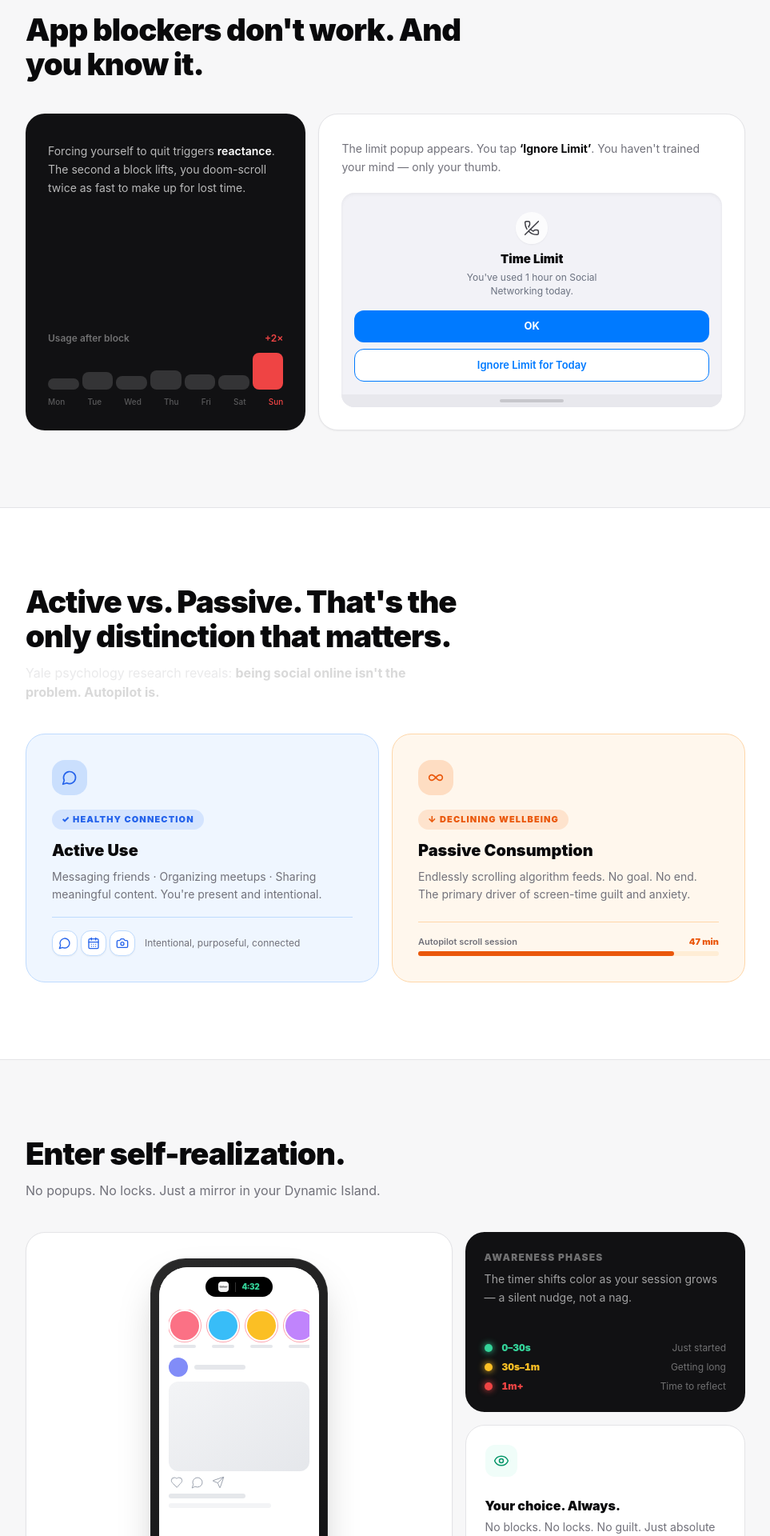
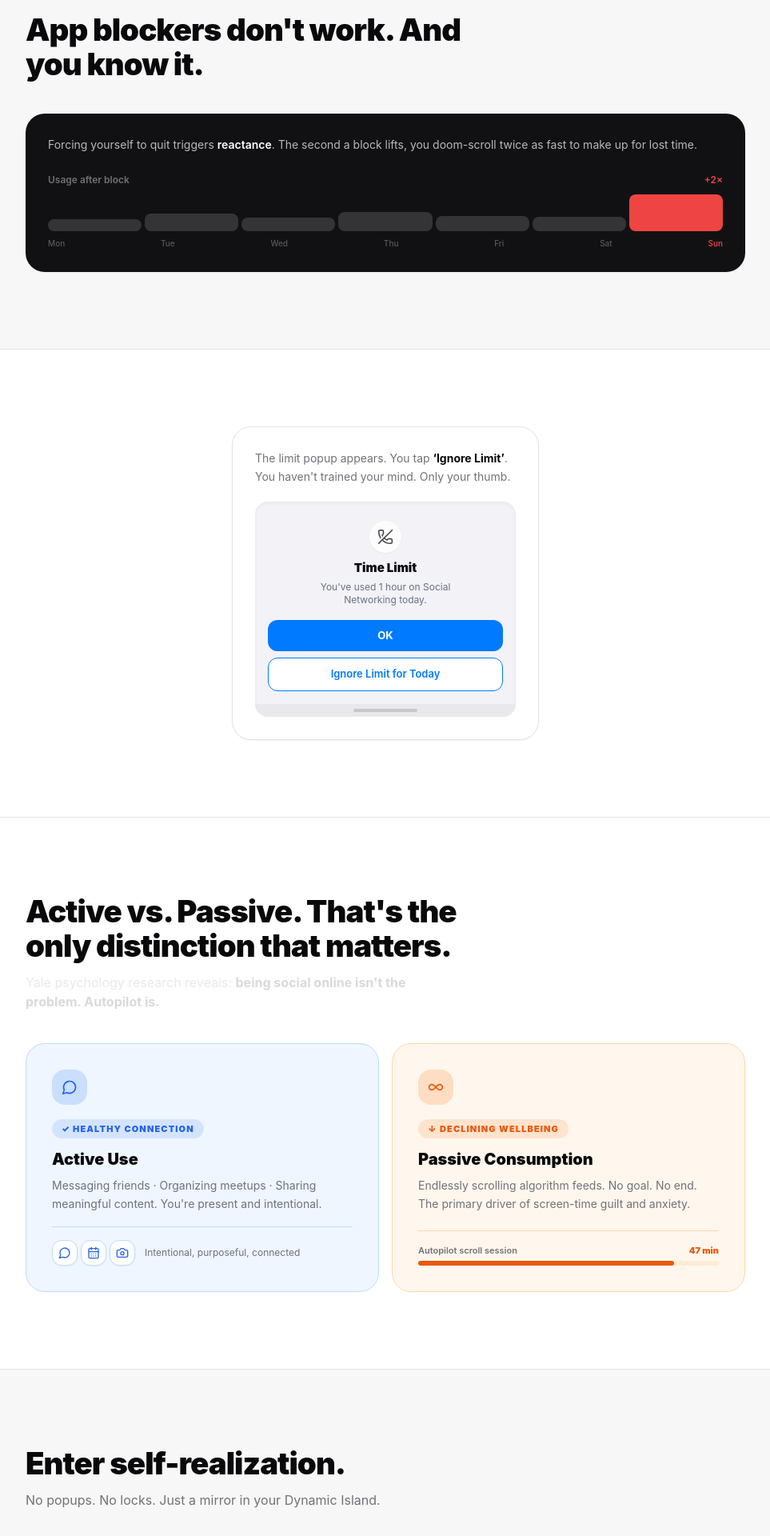
Before and after one commit to jvalaj/waitlist, a Next.js app: page / in a window 1280 px wide. Shown: the part 880-2800 px from the top of the page at 80% size, without its empty margins (158-1121 px from the left). Built offline with nearby package versions, Linux system fonts and the light colour scheme; a web font is replaced by a local one.

Commit message:
Extract iOS Screen Time and awareness cards into own sections; remove em dashes
Co-Authored-By: Claude Sonnet 4.6 <noreply@anthropic.com>

```diff
--- a/src/app/page.tsx
+++ b/src/app/page.tsx
@@ -1,8 +1,10 @@
 import { FloatingIsland } from '@/components/floating-island'
 import { HeroSection } from '@/components/hero-section'
 import { BlockersSection } from '@/components/blockers-section'
+import { OverrideSection } from '@/components/override-section'
 import { ScienceSection } from '@/components/science-section'
 import { HowSection } from '@/components/how-section'
+import { AwarenessSection } from '@/components/awareness-section'
 import { CTASection } from '@/components/cta-section'
 import { SiteFooter } from '@/components/site-footer'
 import { ScrollAnimations } from '@/components/scroll-animations'
@@ -15,8 +17,10 @@ export default function Home() {
       <main>
         <HeroSection />
         <BlockersSection />
+        <OverrideSection />
         <ScienceSection />
         <HowSection />
+        <AwarenessSection />
         <CTASection />
       </main>
       <SiteFooter />
--- /dev/null
+++ b/src/components/awareness-section.tsx
@@ -0,0 +1,51 @@
+import { Eye } from 'lucide-react'
+
+export function AwarenessSection() {
+  return (
+    <section className="px-6 py-24 bg-[#F7F7F8] border-b border-border">
+      <div className="max-w-[900px] mx-auto">
+        <div className="grid grid-cols-1 sm:grid-cols-2 gap-4">
+
+          <div className="bg-[#111113] text-white rounded-3xl p-6 fade-up flex flex-col justify-between gap-4">
+            <div>
+              <p className="text-xs font-black tracking-widest uppercase text-white/40 mb-2">Awareness phases</p>
+              <p className="text-sm text-white/60 leading-relaxed">
+                The timer shifts color as your session grows. A silent nudge, not a nag.
+              </p>
+            </div>
+            <div className="flex flex-col gap-2">
+              {[
+                { color: '#34D399', label: '0–30s', desc: 'Just started' },
+                { color: '#FBBF24', label: '30s–1m', desc: 'Getting long' },
+                { color: '#EF4444', label: '1m+', desc: 'Time to reflect' },
+              ].map(({ color, label, desc }) => (
+                <div key={label} className="flex items-center gap-3">
+                  <div className="w-2.5 h-2.5 rounded-full flex-shrink-0" style={{ background: color, boxShadow: `0 0 8px ${color}` }} />
+                  <span className="text-xs font-black tabular-nums" style={{ color }}>{label}</span>
+                  <span className="text-xs text-white/40 ml-auto">{desc}</span>
+                </div>
+              ))}
+            </div>
+          </div>
+
+          <div className="bg-white rounded-3xl p-6 border border-border fade-up flex flex-col justify-between gap-3">
+            <div className="w-10 h-10 rounded-xl bg-[#F0FDF9] flex items-center justify-center">
+              <Eye className="w-5 h-5 text-[#059669]" strokeWidth={1.8} />
+            </div>
+            <div>
+              <p className="font-black text-base mb-1">Your choice. Always.</p>
+              <p className="text-sm text-muted-foreground leading-relaxed">
+                No blocks. No locks. No guilt. Just absolute awareness, so you can decide for yourself.
+              </p>
+            </div>
+            <div className="flex items-center gap-2 text-[11px] font-bold text-[#34D399]">
+              <span className="w-1.5 h-1.5 rounded-full bg-[#34D399]" />
+              iOS 17+ · Dynamic Island required
+            </div>
+          </div>
+
+        </div>
+      </div>
+    </section>
+  )
+}
--- a/src/components/blockers-section.tsx
+++ b/src/components/blockers-section.tsx
@@ -1,4 +1,3 @@
-import { PhoneOff } from 'lucide-react'
 
 export function BlockersSection() {
   return (
@@ -10,13 +9,8 @@ export function BlockersSection() {
           App blockers don&apos;t work. And you know it.
         </h2>
 
-        {/* Bento grid — Rebound first, Override second */}
-        <div className="grid grid-cols-1 sm:grid-cols-5 gap-4">
-
-          {/* Card 1 — Rebound Effect (dark, col-span-2) */}
-          <div className="sm:col-span-2 bg-[#111113] text-white rounded-3xl p-7 shadow-sm fade-up flex flex-col justify-between gap-6">
+        <div className="bg-[#111113] text-white rounded-3xl p-7 shadow-sm fade-up flex flex-col justify-between gap-6">
           <div>
-              <p className="text-xs font-black tracking-widest uppercase text-white/40 mb-2"></p>
             <p className="text-sm text-white/70 leading-relaxed">
               Forcing yourself to quit triggers <span className="text-white font-semibold">reactance</span>.
               The second a block lifts, you doom-scroll twice as fast to make up for lost time.
@@ -45,43 +39,6 @@ export function BlockersSection() {
             </div>
           </div>
         </div>
-
-          {/* Card 2 — Override Loop with iOS Screen Time mockup (col-span-3) */}
-          <div className="sm:col-span-3 bg-white rounded-3xl p-7 shadow-sm border border-border fade-up flex flex-col gap-5">
-            <div>
-              <p className="text-xs font-black tracking-widest uppercase text-muted-foreground mb-1"></p>
-              <p className="text-sm text-muted-foreground leading-relaxed">
-                The limit popup appears. You tap <strong className="text-foreground">&lsquo;Ignore Limit&rsquo;</strong>.
-                You haven&apos;t trained your mind — only your thumb.
-              </p>
-            </div>
-
-            {/* Simulated iOS Screen Time alert */}
-            <div className="bg-[#F2F2F7] rounded-2xl overflow-hidden shadow-inner">
-              <div className="px-6 pt-6 pb-4 flex flex-col items-center gap-1 text-center">
-                <div className="w-10 h-10 rounded-full bg-white/80 flex items-center justify-center mb-1 shadow-sm">
-                  <PhoneOff className="w-5 h-5 text-[#3C3C43]" strokeWidth={1.8} />
-                </div>
-                <p className="font-black text-[15px]">Time Limit</p>
-                <p className="text-xs text-[#6B7280] leading-snug max-w-[200px]">
-                  You&apos;ve used 1 hour on Social Networking today.
-                </p>
-              </div>
-              <div className="px-4 pb-4 flex flex-col gap-2">
-                <button className="w-full bg-[#007AFF] text-white text-[13px] font-bold rounded-xl py-2.5">
-                  OK
-                </button>
-                <button className="w-full border border-[#007AFF] text-[#007AFF] text-[13px] font-semibold rounded-xl py-2.5 bg-white">
-                  Ignore Limit for Today
-                </button>
-              </div>
-              <div className="h-4 bg-[#E8E8ED] flex items-center justify-center">
-                <div className="w-20 h-1 bg-[#C7C7CC] rounded-full" />
-              </div>
-            </div>
-          </div>
-
-        </div>
       </div>
     </section>
   )
--- a/src/components/how-section.tsx
+++ b/src/components/how-section.tsx
@@ -1,5 +1,5 @@
 import Image from 'next/image'
-import { Heart, MessageCircle, Send, Home, Search, PlusSquare, User, Eye } from 'lucide-react'
+import { Heart, MessageCircle, Send, Home, Search, PlusSquare, User } from 'lucide-react'
 
 export function HowSection() {
   return (
@@ -14,11 +14,9 @@ export function HowSection() {
           No popups. No locks. Just a mirror in your Dynamic Island.
         </p>
 
-        {/* Bento grid */}
-        <div className="grid grid-cols-1 sm:grid-cols-5 gap-4">
-
-          {/* Main phone card — spans 3 cols */}
-          <div className="sm:col-span-3 bg-white rounded-3xl p-8 shadow-sm border border-border fade-up flex flex-col items-center justify-center gap-6">
+        {/* Phone card */}
+        <div>
+          <div className="bg-white rounded-3xl p-8 shadow-sm border border-border fade-up flex flex-col items-center justify-center gap-6 max-w-sm mx-auto">
             {/* iPhone frame */}
             <div
               className="rounded-[44px] p-[10px] shadow-2xl"
@@ -76,51 +74,6 @@ export function HowSection() {
             </div>
 
           </div>
-
-          {/* Right column — two info cards */}
-          <div className="sm:col-span-2 flex flex-col gap-4">
-
-            {/* Timer states card */}
-            <div className="bg-[#111113] text-white rounded-3xl p-6 fade-up flex-1 flex flex-col justify-between gap-4">
-              <div>
-                <p className="text-xs font-black tracking-widest uppercase text-white/40 mb-2">Awareness phases</p>
-                <p className="text-sm text-white/60 leading-relaxed">
-                  The timer shifts color as your session grows — a silent nudge, not a nag.
-                </p>
-              </div>
-              <div className="flex flex-col gap-2">
-                {[
-                  { color: '#34D399', label: '0–30s', desc: 'Just started' },
-                  { color: '#FBBF24', label: '30s–1m', desc: 'Getting long' },
-                  { color: '#EF4444', label: '1m+', desc: 'Time to reflect' },
-                ].map(({ color, label, desc }) => (
-                  <div key={label} className="flex items-center gap-3">
-                    <div className="w-2.5 h-2.5 rounded-full flex-shrink-0" style={{ background: color, boxShadow: `0 0 8px ${color}` }} />
-                    <span className="text-xs font-black tabular-nums" style={{ color }}>{label}</span>
-                    <span className="text-xs text-white/40 ml-auto">{desc}</span>
-                  </div>
-                ))}
-              </div>
-            </div>
-
-            {/* No blocking card */}
-            <div className="bg-white rounded-3xl p-6 border border-border fade-up flex-1 flex flex-col justify-between gap-3">
-              <div className="w-10 h-10 rounded-xl bg-[#F0FDF9] flex items-center justify-center">
-                <Eye className="w-5 h-5 text-[#059669]" strokeWidth={1.8} />
-              </div>
-              <div>
-                <p className="font-black text-base mb-1">Your choice. Always.</p>
-                <p className="text-sm text-muted-foreground leading-relaxed">
-                  No blocks. No locks. No guilt. Just absolute awareness, so you can decide for yourself.
-                </p>
-              </div>
-              <div className="flex items-center gap-2 text-[11px] font-bold text-[#34D399]">
-                <span className="w-1.5 h-1.5 rounded-full bg-[#34D399]" />
-                iOS 17+ · Dynamic Island required
-              </div>
-            </div>
-
-          </div>
         </div>
       </div>
     </section>
--- /dev/null
+++ b/src/components/override-section.tsx
@@ -0,0 +1,39 @@
+import { PhoneOff } from 'lucide-react'
+
+export function OverrideSection() {
+  return (
+    <section className="px-6 py-24 bg-white border-b border-border">
+      <div className="max-w-[900px] mx-auto">
+        <div className="max-w-sm mx-auto bg-white rounded-3xl p-7 shadow-sm border border-border fade-up flex flex-col gap-5">
+          <p className="text-sm text-muted-foreground leading-relaxed">
+            The limit popup appears. You tap <strong className="text-foreground">&lsquo;Ignore Limit&rsquo;</strong>.
+            You haven&apos;t trained your mind. Only your thumb.
+          </p>
+
+          <div className="bg-[#F2F2F7] rounded-2xl overflow-hidden shadow-inner">
+            <div className="px-6 pt-6 pb-4 flex flex-col items-center gap-1 text-center">
+              <div className="w-10 h-10 rounded-full bg-white/80 flex items-center justify-center mb-1 shadow-sm">
+                <PhoneOff className="w-5 h-5 text-[#3C3C43]" strokeWidth={1.8} />
+              </div>
+              <p className="font-black text-[15px]">Time Limit</p>
+              <p className="text-xs text-[#6B7280] leading-snug max-w-[200px]">
+                You&apos;ve used 1 hour on Social Networking today.
+              </p>
+            </div>
+            <div className="px-4 pb-4 flex flex-col gap-2">
+              <button className="w-full bg-[#007AFF] text-white text-[13px] font-bold rounded-xl py-2.5">
+                OK
+              </button>
+              <button className="w-full border border-[#007AFF] text-[#007AFF] text-[13px] font-semibold rounded-xl py-2.5 bg-white">
+                Ignore Limit for Today
+              </button>
+            </div>
+            <div className="h-4 bg-[#E8E8ED] flex items-center justify-center">
+              <div className="w-20 h-1 bg-[#C7C7CC] rounded-full" />
+            </div>
+          </div>
+        </div>
+      </div>
+    </section>
+  )
+}
```
Lines whose indentation alone changed are shown as unchanged.
